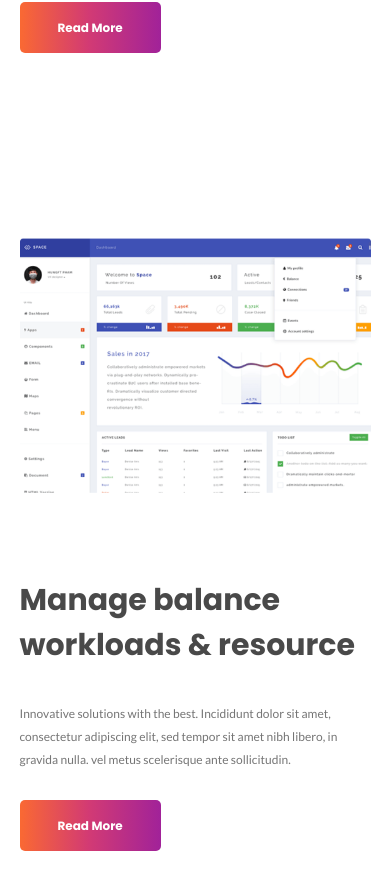
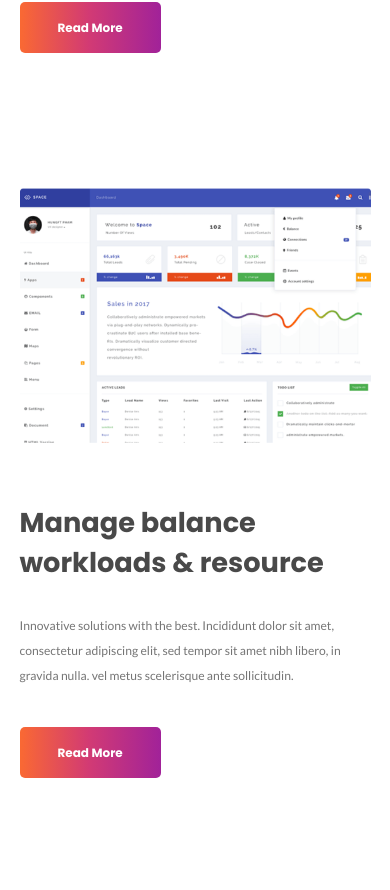
Before and after one commit to KeyToTech/StandupBotLanding, a React (Create React App) app: page / in a window 390 px wide. Shown: the part 3176-4066 px from the top of the page. After the commit the page ends 4039 px from the top, so only its background shows below. Built offline with nearby package versions, Linux system fonts and the light colour scheme.

Commit message:
Made mobile scaling for section manage.

```diff
--- a/src/about-connect/about.css
+++ b/src/about-connect/about.css
@@ -156,15 +156,4 @@
     .wrap-content-ct {
         width: 90%;
     }
-    .ct-text {
-        font-size: calc(25px + (30 - 27) * ((100vw - 360px) / (768 - 360)));
-    }
-    .ct-desc {
-        font-size: calc(12px + (14 - 12) * ((100vw - 360px) / (768 - 360)));
-    }
-    .ct-button {
-        padding: 17px 38px;
-        border-radius: 5px;
-        font-size: 12px;
-    }
 }
--- a/src/section-manage/about.css
+++ b/src/section-manage/about.css
@@ -1,11 +1,15 @@
 .sn-ab-mg {
-    height: 650px;
-    width: 1170px;
+    max-width: 1170px;
     margin: 0 auto;
+    padding: 120px 0;
     display: flex;
     flex-direction: row;
     align-items: center;
     justify-content: space-between;
+}
+
+.img-ab-mg {
+    width: calc(500px + (555 - 400) * ((100vw - 1300px) / (1900 - 1300)));
 }
 
 .wrap-content-mg {
@@ -17,7 +21,7 @@
     margin-top: 35px;
     font-family: 'Poppins', sans-serif;
     color: #494949;
-    font-size: 36px;
+    font-size: calc(27px + (36 - 27) * ((100vw - 768px) / (1900 - 768)));
     font-weight: 700;
     line-height: 54px;
 }
@@ -25,7 +29,7 @@
 .mg-desc {
     font-family: 'Lato', sans-serif;
     color: #757575;
-    font-size: 16px;
+    font-size: calc(12px + (16 - 12) * ((100vw - 768px) / (1900 - 768)));
     line-height: 30px;
     font-weight: 400;
     margin-top: 44px;
@@ -52,32 +56,6 @@
 }
 
 @media screen and (max-width: 1800px) {
-    .sn-ab-mg {
-        height: 550px;
-        justify-content: center;
-    }
-    .wrap-img-ab-mg {
-        margin-left: 130px;
-    }
-    .img-ab-mg {
-        width: 440px;
-    }
-    .wrap-content-mg {
-        height: 330px;
-        width: 450px;
-    }
-    .mg-t {
-        width: 400px;
-        margin-top: 35px;
-        font-size: 30px;
-        line-height: 45px;
-    }
-    .mg-desc {
-        font-size: 12px;
-        line-height: 23px;
-        margin-top: 34px;
-        margin-bottom: 40px;
-    }
     .mg-button {
         padding: 17px 38px;
         border-radius: 5px;
@@ -91,50 +69,84 @@
     }
 }
 
-@media screen and (max-width: 1190px) {
+@media screen and (max-width: 1300px) {
+    .img-ab-mg {
+        width: calc(480px + (555 - 480) * ((100vw - 1024px) / (1300 - 1024)));
+    }
     .sn-ab-mg {
-        width: 100%;
-        margin: 0 auto;
-        display: flex;
-        flex-direction: row;
-        flex-wrap: wrap-reverse;
-        align-items: center;
-        justify-content: center;
+        padding: 120px 10px;
+    }
+    .wrap-content-mg {
+        height: 350px;
+    }
+    .mg-t {
+        margin-top: 25px;
+        line-height: 44px;
+    }
+    .mg-desc {
+        line-height: 25px;
+        margin-top: 34px;
+        margin-bottom: 50px;
     }
 }
 
-@media screen and (max-width: 1050px) {
+@media screen and (max-width: 1024px) {
+    .img-ab-mg {
+        width: calc(340px + (480 - 340) * ((100vw - 768px) / (1024 - 768)));
+    }
     .sn-ab-mg {
-        height: auto;
-        justify-content: space-between;
-        padding: 100px 0 100px 0;
+        padding: 120px 10px;
     }
-    .wrap-img-ab-mg {
-        margin-left: 0;
+    .wrap-content-mg {
+        height: 320px;
+        width: 360px;
+    }
+    .mg-t {
+        margin-top: 10px;
+        line-height: 40px;
+    }
+    .mg-desc {
+        line-height: 25px;
+        margin-top: 30px;
+        margin-bottom: 50px;
     }
 }
 
-@media screen and (max-width: 915px) {
+@media screen and (max-width: 768px) {
     .sn-ab-mg {
-        justify-content: center;
-    }
-}
-
-@media screen and (max-width: 470px) {
-    .wrap-content-mg {
         height: auto;
-        width: 90%;
-        margin-top: 50px;
-    }
-    .mg-t {
-        width: 100%;
+        padding: 50px 0;
+        flex-direction: column-reverse;
     }
     .wrap-img-ab-mg {
-        height: auto;
-        margin-left: 0;
-        max-width: 90%;
+        width: 70%;
+        margin-bottom: 50px;
     }
     .img-ab-mg {
         width: 100%;
     }
+    .wrap-content-mg {
+        height: 320px;
+        width: 75%;
+    }
+    .mg-t {
+        margin-top: 10px;
+        line-height: 40px;
+        font-size: calc(27px + (30 - 27) * ((100vw - 360px) / (768 - 360)));
+    }
+    .mg-desc {
+        line-height: 25px;
+        margin-top: 30px;
+        margin-bottom: 50px;
+        font-size: calc(12px + (14 - 12) * ((100vw - 360px) / (768 - 360)));
+    }
 }
+
+@media screen and (max-width: 500px) {
+    .wrap-img-ab-mg {
+        width: 90%;
+    }
+    .wrap-content-mg {
+        width: 90%;
+    }
+}
```
Also changed, not shown: src/feature_app/feature.css (+5 -5 lines).
